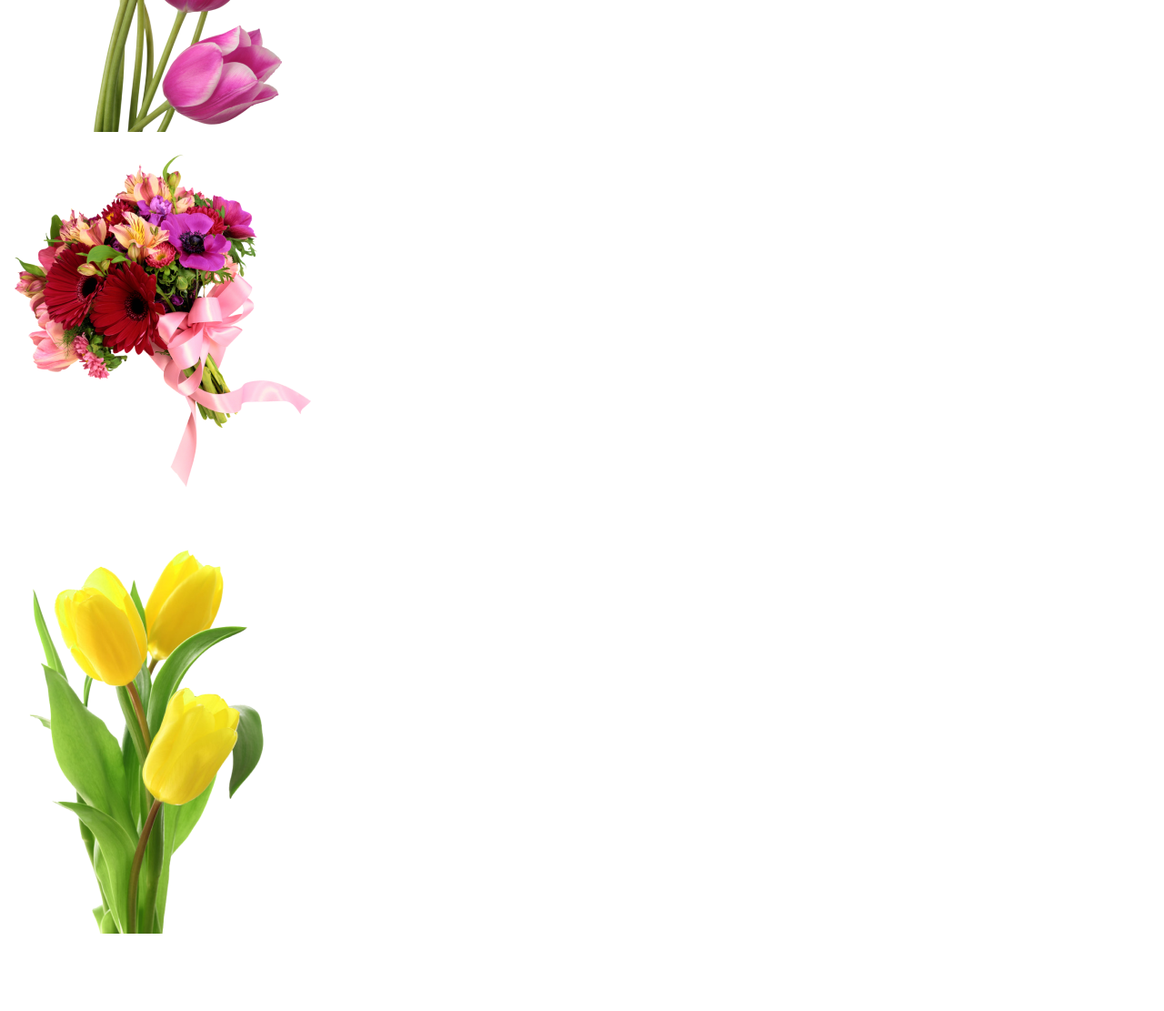
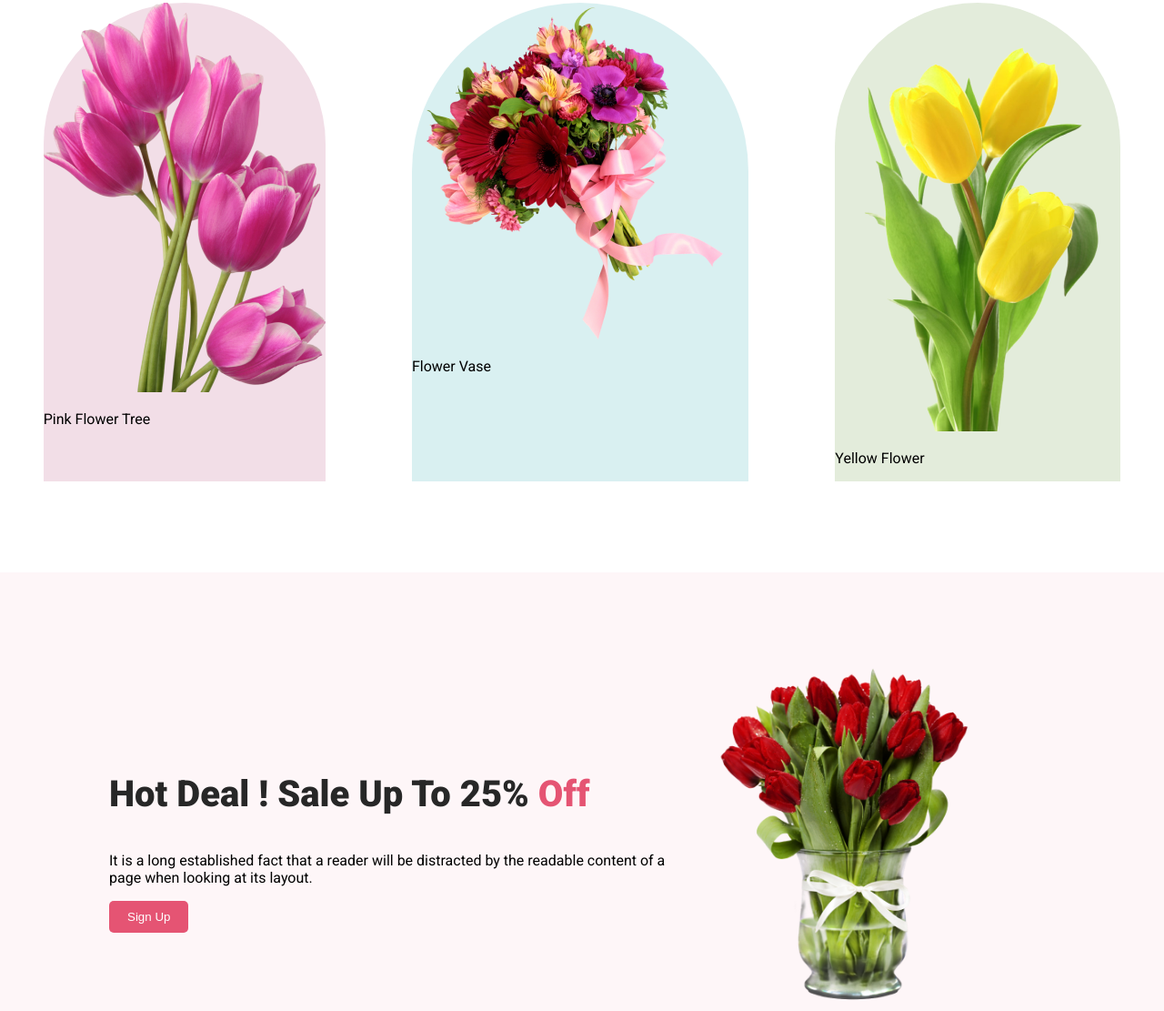
Before and after one commit to Satabdi-Rani/floret, a plain HTML site: page index.html in a window 1280 px wide. Shown: the part 971-2082 px from the top of the page at 91% size. Before the commit the page ends 2017 px from the top, so only its background shows below. Drawn offline with Linux system fonts and the light colour scheme.

Commit message:
hotdeal section added

```diff
--- a/css/style.css
+++ b/css/style.css
@@ -10,11 +10,23 @@ body{
     color:white;
     border:none;
 }
+.section_title{
+    color: #272727;
+    text-align: center;
+    font-size: 40px;
+    font-weight: 800;
+}
+.section_description{
+    color: rgba(39, 39, 39, 0.60);
+    text-align: center;
+    font-size: 18px;
+    font-weight: 400;
+}
 .header_container{
     display: flex;
     background-color: rgb(249, 220, 225);
     justify-content: space-around;
-    max-height: 600px;
+    max-height: 700px;
 }
 .header_text_container{
     padding: 150px 30px 30px 180px
@@ -27,8 +39,60 @@ body{
 }
 .header_image{
     width: 500px;
-    height: 500px;
+    height: 700px;
 }
 
 /* Feature flower section start */
+.flower_section{
+    display: flex;
+    justify-content: space-around ;
+}
+
+.flower_section{
+    margin-top: 100px;
+}
+.single_flower{
+    border-radius: 300px 300px 0px 0px;
+}
+.single_flower:first-child{
+    background-color: rgba(167, 33, 98, 0.15);
+}
+.single_flower .img{
+
+}
+.single_flower:nth-child(2){
+    background-color: rgba(5, 151, 160, 0.15);
+}
+.single_flower:last-child{
+    background-color: rgba(71, 125, 17, 0.15);
+}
 /* Feature flower section end */
+
+/* Hotdeal section start */
+.hotdeal_container{
+    display: flex;
+    background: rgba(229, 84, 115, 0.05);
+    /* height: 400px; */
+    margin-top: 100px;
+    padding: 100px 100px 0px 100px;
+}
+.hotdeal_text_container{
+    padding: 80px 20px 0px 20px;
+    width: 60%;
+}
+.hotdeal_heading{
+    color: #272727;
+    font-size: 40px;
+    font-weight: 800;
+    line-height: normal;
+}
+.hotdeal_text_span{
+    color: #E55473;
+    font-size: 40px;
+    font-weight: 800;
+    line-height: 1;
+}
+.hotdeal_image{
+    width:90%;
+}
+/* Hotdeal section end */
--- a/index.html
+++ b/index.html
@@ -25,19 +25,31 @@
       <section class="featured_flower_container" >
         <h4 class="section_title">Our Featured Flowers</h4>
         <p class="section_description">It is a long established fact that a reader will be distracted by the readable content of a page when looking at its layout.</p>
-        <div class="flower_Section">
+        <div class="flower_section">
           <div class="single_flower">
             <img src="/Flower_Image/pngwing 6.png" alt="">
-            <p class="flower_section_title"></p>
+            <p class="flower_section_title">Pink Flower Tree</p>
           </div>
           <div class="single_flower">
             <img src="/Flower_Image/pngwing 5.png" alt="">
-            <p class="flower_section_title"></p>
+            <p class="flower_section_title">Flower Vase</p>
           </div>
           <div class="single_flower">
             <img src="/Flower_Image/pngwing 7.png" alt="">
-            <p class="flower_section_title"></p>
+            <p class="flower_section_title">Yellow Flower</p>
           </div>
+        </div>
+      </section>
+
+      <!-- Hot Deal Section -->
+      <section class="hotdeal_container">
+        <div class="hotdeal_text_container">
+          <h3 class="hotdeal_heading">Hot Deal ! Sale Up To 25% <span class="hotdeal_text_span">Off</span></h3>
+          <p class="hotdeal_description">It is a long established fact that a reader will be distracted by the readable content of a page when looking at its layout.</p>
+          <button class="btn-primary">Sign Up</button>
+        </div>
+        <div class="hotdeal_flower_container">
+          <img class="hotdeal_image" src="/Flower_Image/pngwing 8.png" alt="">
         </div>
       </section>
     </main>
```
